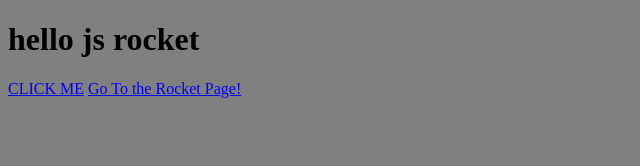
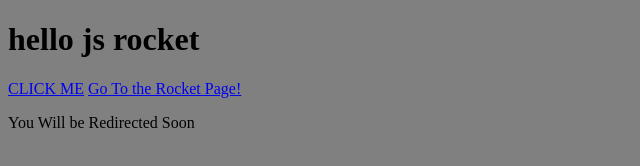
Before and after one commit to DaFunEDeveloper/jsrocket, a plain HTML site: page index.html in a window 1280 px wide. Shown: the whole page, without its empty margins (0-640 px from the left). Drawn offline with Linux system fonts and the light colour scheme.

Commit message:
Update index.html

```diff
--- a/index.html
+++ b/index.html
@@ -24,5 +24,6 @@
 		<p>Hello I'm cool!</p>
     </div>
     <a href="rocket.html">Go To the Rocket Page!</a>
+    <p>You Will be Redirected Soon</p>
 </body>
 </html>
```
